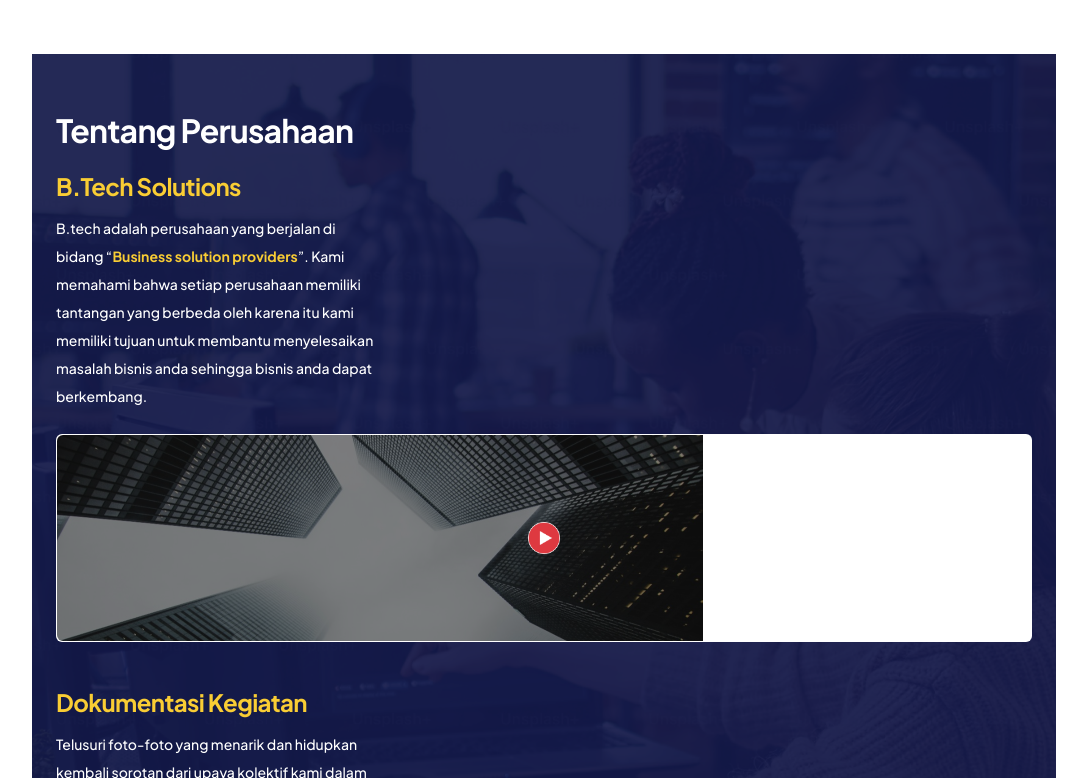
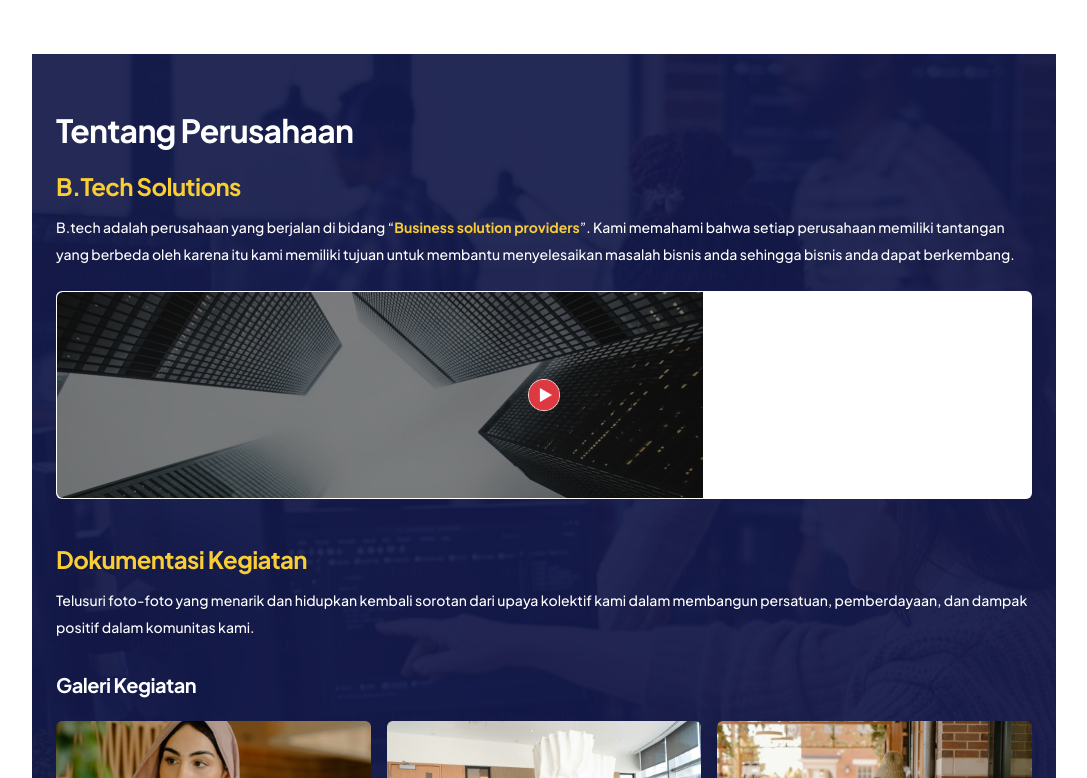
Before and after one commit to bratdr/btech-solutions, a Next.js app: page / in a window 1280 px wide. Shown: the part 682-1460 px from the top of the page, without its empty margins (96-1183 px from the left). Built offline with nearby package versions, Linux system fonts and the light colour scheme.

Commit message:
fix - About - desktop viewport

```diff
--- a/app/pages/about/index.jsx
+++ b/app/pages/about/index.jsx
@@ -10,14 +10,14 @@ const About = () => {
   return (
     <>
       <div className="mt-14 bg-about px-6 py-14 text-white" id="about">
-        <div className="max-w-[325px]">
+        <div className="w-full">
           <h1 className="text-[32px] font-bold leading-[40px] tracking-tight ">
             Tentang Perusahaan
           </h1>
           <h3 className="mt-4 text-2xl font-bold leading-[40px] tracking-tight text-[#F9CD34]">
             B.Tech Solutions
           </h3>
-          <div className="mt-2 text-sm font-medium leading-loose">
+          <div className="mt-2 text-sm font-medium leading-[20pt]">
             <p>
               B.tech adalah perusahaan yang berjalan di bidang “
               <span className="font-bold text-[#F9CD34]">
@@ -39,11 +39,11 @@ const About = () => {
             />
           </div>
         </div>
-        <div className="mt-10 max-w-[325px]">
+        <div className="mt-10">
           <h3 className="mt-4 text-2xl font-bold leading-[40px] tracking-tight text-[#F9CD34]">
             Dokumentasi Kegiatan
           </h3>
-          <div className="mt-2 text-sm font-medium leading-loose">
+          <div className="mt-2 text-sm font-medium leading-[20pt]">
             <p>
               Telusuri foto-foto yang menarik dan hidupkan kembali sorotan dari
               upaya kolektif kami dalam membangun persatuan, pemberdayaan, dan
```
